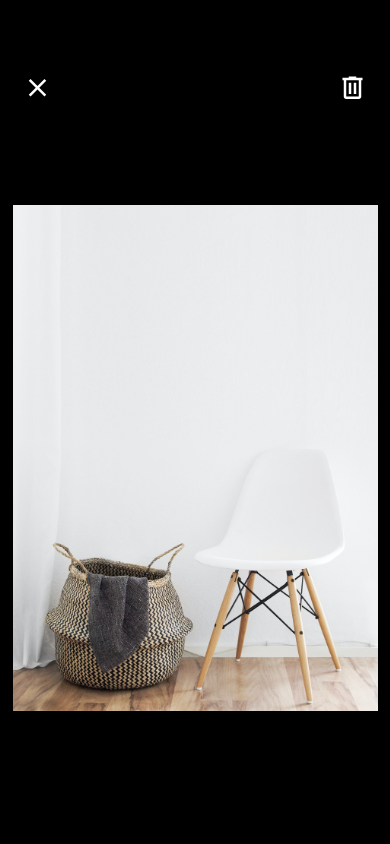
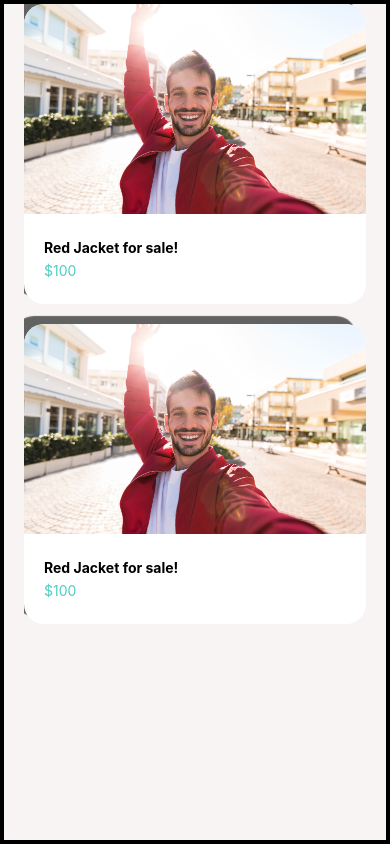
Before and after one commit to SimonJulius/DoneWithIt, a React Native app: screen / in a window 390 px wide. Built offline with nearby package versions, Linux system fonts and the light colour scheme.

Commit message:
add listing page

```diff
--- a/App.tsx
+++ b/App.tsx
@@ -9,20 +9,14 @@ import {
   Image,
   Pressable,
 } from "react-native";
-import WelcomeScreen from "./app/screens/WelcomeScreen";
-import ViewImageScreen from "./app/screens/ViewImageScreen";
-import AppButton from "./app/components/AppButton";
-import ListingCard from "./app/components/cards/ListingCard";
+import ListMenuItem from "./app/components/items/ListMenuItem";
 import colors from "./app/configs/colors";
-import ListingDetailScreen from "./app/screens/ListingDetailScreen";
-import ListingItem from "./app/components/items/ListingItem";
+import AppSafeView from "./app/components/AppSafeView";
+import MyAccountScreen from "./app/screens/MyAccountScreen";
+import ListingScreen from "./app/screens/ListingScreen";
 
 export default function App() {
-  return (
-    <View style={styles.container}>
-      <ViewImageScreen />
-    </View>
-  );
+  return <ListingScreen></ListingScreen>;
 }
 
 const styles = StyleSheet.create({
--- /dev/null
+++ b/app/components/AppListSeparator.tsx
@@ -0,0 +1,21 @@
+import { StyleSheet, Text, View } from "react-native";
+import React, { ComponentProps } from "react";
+import colors from "../configs/colors";
+
+type SeperatorProps = {
+  seperatorHeight?: number;
+};
+
+const AppListSeparator = ({ seperatorHeight }: SeperatorProps) => {
+  return <View style={[styles.seprator, { height: seperatorHeight }]} />;
+};
+
+export default AppListSeparator;
+
+const styles = StyleSheet.create({
+  seprator: {
+    width: "100%",
+    height: 1,
+    backgroundColor: colors.light,
+  },
+});
--- /dev/null
+++ b/app/components/AppSafeView.tsx
@@ -0,0 +1,22 @@
+import { StyleSheet, Text, View, SafeAreaView, ViewProps } from "react-native";
+import React from "react";
+import Constants from "expo-constants";
+type AppSafeAreaProps = ViewProps;
+const AppSafeView = ({ children, style }: AppSafeAreaProps) => {
+  return (
+    <SafeAreaView style={StyleSheet.compose(style, styles.container)}>
+      <View style={styles.containerView}>{children}</View>
+    </SafeAreaView>
+  );
+};
+
+export default AppSafeView;
+
+const styles = StyleSheet.create({
+  container: {
+    paddingTop: Constants.statusBarHeight,
+  },
+  containerView: {
+    paddingHorizontal: 20,
+  },
+});
--- /dev/null
+++ b/app/components/items/ListMenuItem.tsx
@@ -0,0 +1,61 @@
+import {
+  StyleSheet,
+  Text,
+  TouchableHighlight,
+  View,
+  ViewProps,
+} from "react-native";
+import React from "react";
+import MaterialCommunityIcons from "@expo/vector-icons/MaterialCommunityIcons";
+import AppText from "../AppText";
+import colors from "../../configs/colors";
+import AppCircularIcon from "../AppCircularIcon";
+
+type ListItemProps = ViewProps & {
+  iconName: React.ComponentProps<typeof MaterialCommunityIcons>["name"];
+  iconViewBackground: string;
+  size: number;
+  onPress?: () => void;
+};
+
+const ListMenuItem = ({
+  iconName,
+  iconViewBackground,
+  size,
+  style,
+  onPress,
+  children,
+}: ListItemProps) => {
+  return (
+    <TouchableHighlight underlayColor={colors.light} onPress={onPress}>
+      <View style={StyleSheet.compose(styles.container, style)}>
+        <AppCircularIcon
+          size={size}
+          iconViewBackground={iconViewBackground}
+          iconName={iconName}
+        />
+        <View>
+          <AppText style={styles.textContent}>{children}</AppText>
+        </View>
+      </View>
+    </TouchableHighlight>
+  );
+};
+
+export default ListMenuItem;
+
+const styles = StyleSheet.create({
+  container: {
+    width: "100%",
+    height: 70,
+    backgroundColor: colors.white,
+    flexDirection: "row",
+    alignItems: "center",
+    paddingHorizontal: 15,
+  },
+  textContent: {
+    fontSize: 16,
+    fontWeight: "500",
+    color: colors.black,
+  },
+});
--- a/app/components/items/ListingItem.tsx
+++ b/app/components/items/ListingItem.tsx
@@ -19,9 +19,9 @@ type ListingItemTypeProps = {
 
 type ListingItemProps = ViewProps & ImageProps & ListingItemTypeProps;
 
-const ListingItem = ({ title, subtitle, image }: ListingItemProps) => {
+const ListingItem = ({ title, subtitle, image, style }: ListingItemProps) => {
   return (
-    <View style={styles.listingItemContainer}>
+    <View style={StyleSheet.compose(style, styles.listingItemContainer)}>
       <Image
         style={styles.listingItemImage}
         resizeMode="cover"
@@ -42,6 +42,7 @@ const styles = StyleSheet.create({
     flexDirection: "row",
     width: "100%",
     alignItems: "center",
+    padding: 15,
   },
   listingItemImage: {
     width: 70,
--- a/app/configs/colors.ts
+++ b/app/configs/colors.ts
@@ -3,5 +3,8 @@ export default {
   secondary: "#4ecdc4",
   black: "#000",
   white: "#fff",
-  gray: "#8e8e8e",
+  light: "#f8f4f4",
+  gray: "#6e6969",
+  danger: "#ff5252",
+  yellow: "#ffe66d",
 };
--- /dev/null
+++ b/app/screens/ListingScreen.tsx
@@ -0,0 +1,51 @@
+import { FlatList, StyleSheet, Text, View } from "react-native";
+import React from "react";
+import ListingCard from "../components/cards/ListingCard";
+import AppSafeView from "../components/AppSafeView";
+import colors from "../configs/colors";
+import AppListSeparator from "../components/AppListSeparator";
+
+const itemsToBeSold = [
+  {
+    id: 1,
+    image: require("../assets/images/jacket.jpg"),
+    title: "Red Jacket for sale!",
+    subtitle: "$100",
+  },
+  {
+    id: 2,
+    image: require("../assets/images/jacket.jpg"),
+    title: "Red Jacket for sale!",
+    subtitle: "$100",
+  },
+];
+
+const ListingScreen = () => {
+  return (
+    <AppSafeView style={styles.container}>
+      <FlatList
+        keyExtractor={(item) => item.id.toString()}
+        data={itemsToBeSold}
+        renderItem={({ item }) => (
+          <ListingCard
+            image={item.image}
+            title={item.title}
+            subTitle={item.subtitle}
+          />
+        )}
+        ItemSeparatorComponent={() => <AppListSeparator seperatorHeight={20} />}
+      />
+    </AppSafeView>
+  );
+};
+
+export default ListingScreen;
+
+const styles = StyleSheet.create({
+  container: {
+    flex: 1,
+    backgroundColor: colors.light,
+    paddingHorizontal: 20,
+    borderWidth: 4,
+  },
+});
--- /dev/null
+++ b/app/screens/MyAccountScreen.tsx
@@ -0,0 +1,98 @@
+import { FlatList, StyleSheet, View } from "react-native";
+import React from "react";
+import colors from "../configs/colors";
+import AppSafeView from "../components/AppSafeView";
+import ListingItem from "../components/items/ListingItem";
+import ListMenuItem from "../components/items/ListMenuItem";
+import MaterialCommunityIcons from "@expo/vector-icons/MaterialCommunityIcons";
+import AppListSeparator from "../components/AppListSeparator";
+
+type ItemsArray = {
+  id: number;
+  iconName: React.ComponentProps<typeof MaterialCommunityIcons>["name"];
+  iconViewBackground: string;
+  message: string;
+};
+const ITEMS_ARRAY: ItemsArray[] = [
+  {
+    id: 1,
+    iconName: "format-list-bulleted",
+    iconViewBackground: colors.primary,
+    message: "My Listings",
+  },
+  {
+    id: 2,
+    iconName: "email",
+    iconViewBackground: colors.secondary,
+    message: "My Messages",
+  },
+];
+const logOut = {
+  id: 3,
+  iconName: "logout",
+  iconViewBackground: colors.yellow,
+};
+
+const MyAccountScreen = () => {
+  return (
+    <AppSafeView style={styles.container}>
+      <ListingItem
+        style={styles.profileDetails}
+        image={require("../assets/images/simon.jpg")}
+        title={"Simon Julius"}
+        subtitle={"simonjulius0511@gmail.com"}
+      />
+      <View>
+        <ListMenuItem
+          iconName={"format-list-bulleted"}
+          iconViewBackground={colors.primary}
+          size={20}
+          style={styles.listings}
+        >
+          My Listings
+        </ListMenuItem>
+        <ListMenuItem
+          style={styles.messages}
+          iconName={"email"}
+          size={20}
+          iconViewBackground={colors.secondary}
+        >
+          My Messages
+        </ListMenuItem>
+        <ListMenuItem
+          style={styles.logoutView}
+          iconName={"logout"}
+          iconViewBackground={colors.yellow}
+          size={20}
+        >
+          Log Out
+        </ListMenuItem>
+      </View>
+
+      <View style={styles.logoutView}></View>
+    </AppSafeView>
+  );
+};
+
+export default MyAccountScreen;
+
+const styles = StyleSheet.create({
+  container: {
+    flex: 1,
+    backgroundColor: colors.light,
+  },
+  profileDetails: {
+    backgroundColor: colors.white,
+    marginTop: 20,
+  },
+
+  messages: {
+    marginTop: 1,
+  },
+  listings: {
+    marginTop: 40,
+  },
+  logoutView: {
+    marginTop: 40,
+  },
+});
--- a/package.json
+++ b/package.json
@@ -22,7 +22,8 @@
     "react-native": "0.73.6",
     "react-native-web": "~0.19.6",
     "expo-font": "~11.10.3",
-    "expo-dev-client": "~3.3.11"
+    "expo-dev-client": "~3.3.11",
+    "expo-constants": "~15.4.5"
   },
   "devDependencies": {
     "@babel/core": "^7.20.0",
```
Also changed, not shown: app/components/AppCircularIcon.tsx (added, +43 -0 lines), 1 other file (tests, documents, lock files or other folders).
